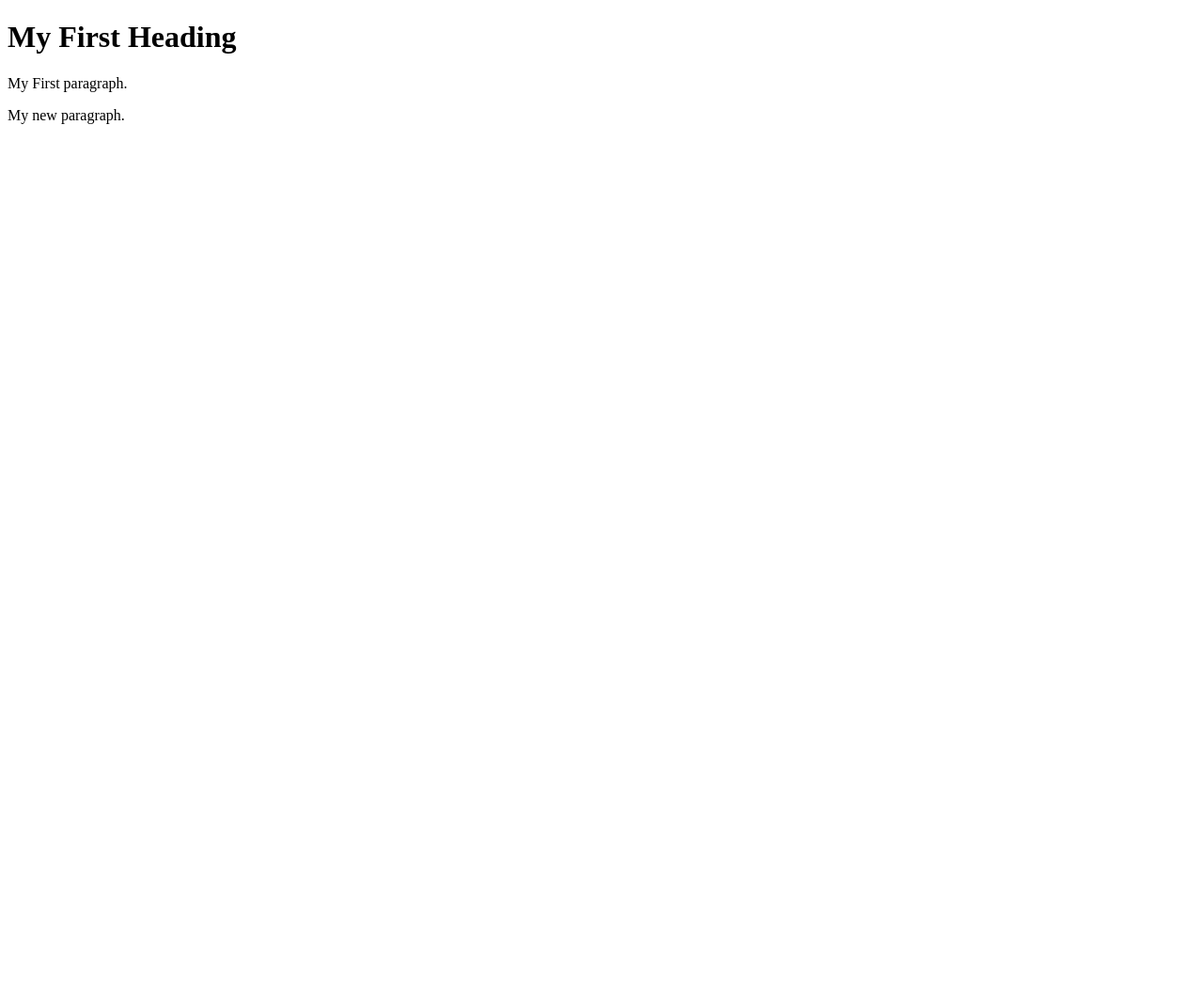
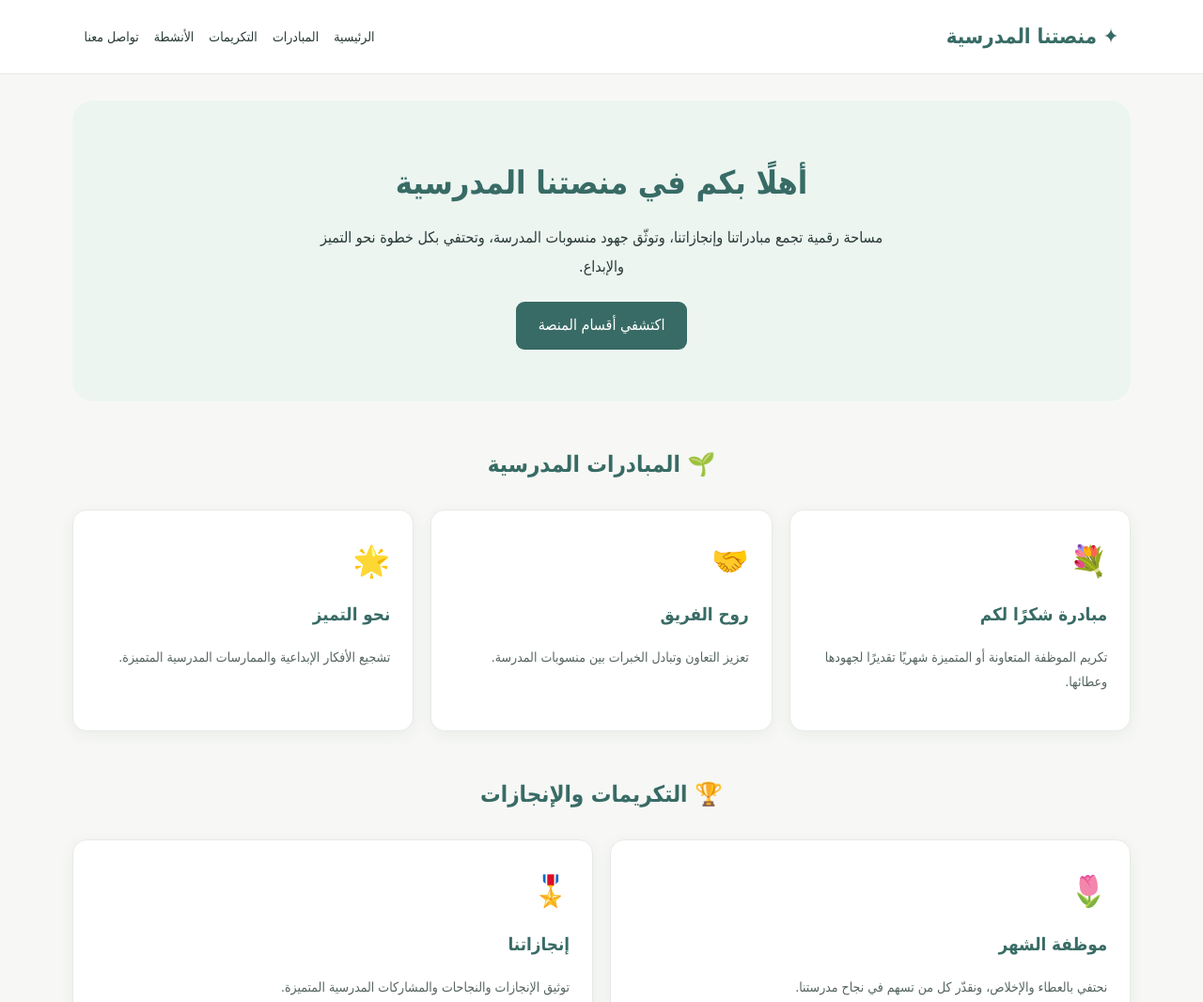
Before and after one commit to larishy1-sketch/Jabra-Arishi077, a plain HTML site: page index.html in a window 1280 px wide. Shown: the top 1066 px of the page at 94% size. Before the commit the page ends 800 px from the top, so only its background shows below. Drawn offline with Linux system fonts and the light colour scheme.

Commit message:
Update index.html

```diff
--- a/index.html
+++ b/index.html
@@ -1,14 +1,277 @@
 <!DOCTYPE html>
-<html>
+<html lang="ar" dir="rtl">
+<head>
+<meta charset="UTF-8">
+<meta name="viewport" content="width=device-width, initial-scale=1.0">
+<title>منصتنا المدرسية</title>
+
+<style>
+:root {
+  --main: #386b65;
+  --light: #edf5f1;
+  --accent: #d9b982;
+  --text: #283a37;
+  --white: #ffffff;
+}
+
+* {
+  box-sizing: border-box;
+}
+
+body {
+  margin: 0;
+  font-family: Tahoma, Arial, sans-serif;
+  background: #f7f8f5;
+  color: var(--text);
+  line-height: 1.9;
+}
+
+header {
+  background: var(--white);
+  padding: 18px 7%;
+  display: flex;
+  align-items: center;
+  justify-content: space-between;
+  flex-wrap: wrap;
+  gap: 12px;
+  border-bottom: 1px solid #e5eae6;
+}
+
+.logo {
+  color: var(--main);
+  font-size: 22px;
+  font-weight: bold;
+}
+
+nav {
+  display: flex;
+  flex-wrap: wrap;
+  gap: 16px;
+}
+
+nav a {
+  color: var(--text);
+  text-decoration: none;
+  font-size: 14px;
+}
+
+nav a:hover {
+  color: var(--main);
+}
+
+.hero {
+  margin: 28px auto;
+  width: 88%;
+  padding: 55px 25px;
+  border-radius: 22px;
+  text-align: center;
+  background: var(--light);
+}
+
+.hero h1 {
+  color: var(--main);
+  font-size: 34px;
+  margin: 0 0 12px;
+}
+
+.hero p {
+  max-width: 650px;
+  margin: 0 auto 22px;
+}
+
+.button {
+  display: inline-block;
+  background: var(--main);
+  color: white;
+  text-decoration: none;
+  padding: 10px 24px;
+  border-radius: 9px;
+}
+
+section {
+  width: 88%;
+  margin: 45px auto;
+  scroll-margin-top: 20px;
+}
+
+.section-title {
+  text-align: center;
+  color: var(--main);
+  margin-bottom: 25px;
+}
+
+.cards {
+  display: grid;
+  grid-template-columns: repeat(auto-fit, minmax(220px, 1fr));
+  gap: 18px;
+}
+
+.card {
+  background: var(--white);
+  padding: 24px;
+  border-radius: 15px;
+  border: 1px solid #e6ebe7;
+  box-shadow: 0 4px 15px #243c3010;
+}
+
+.card .icon {
+  font-size: 32px;
+}
+
+.card h3 {
+  color: var(--main);
+  margin: 8px 0;
+}
+
+.card p {
+  font-size: 14px;
+  color: #566560;
+}
+
+footer {
+  background: var(--main);
+  color: white;
+  text-align: center;
+  padding: 25px 15px;
+  margin-top: 55px;
+  font-size: 14px;
+}
+
+@media (max-width: 600px) {
+  header {
+    justify-content: center;
+    text-align: center;
+  }
+
+  nav {
+    justify-content: center;
+  }
+
+  .hero h1 {
+    font-size: 27px;
+  }
+}
+</style>
+</head>
 
 <body>
 
-<h1>My First Heading</h1>
+<header>
+  <div class="logo">✦ منصتنا المدرسية</div>
+  <nav>
+    <a href="#home">الرئيسية</a>
+    <a href="#initiatives">المبادرات</a>
+    <a href="#honors">التكريمات</a>
+    <a href="#activities">الأنشطة</a>
+    <a href="#contact">تواصل معنا</a>
+  </nav>
+</header>
 
-<p>My First paragraph.</p>
+<main>
+  <div class="hero" id="home">
+    <h1>أهلًا بكم في منصتنا المدرسية</h1>
+    <p>
+      مساحة رقمية تجمع مبادراتنا وإنجازاتنا،
+      وتوثّق جهود منسوبات المدرسة،
+      وتحتفي بكل خطوة نحو التميز والإبداع.
+    </p>
+    <a class="button" href="#initiatives">اكتشفي أقسام المنصة</a>
+  </div>
 
-<p> My new paragraph.</p>
+  <section id="initiatives">
+    <h2 class="section-title">🌱 المبادرات المدرسية</h2>
+    <div class="cards">
+      <article class="card">
+        <div class="icon">💐</div>
+        <h3>مبادرة شكرًا لكم</h3>
+        <p>
+          تكريم الموظفة المتعاونة أو المتميزة
+          شهريًا تقديرًا لجهودها وعطائها.
+        </p>
+      </article>
+
+      <article class="card">
+        <div class="icon">🤝</div>
+        <h3>روح الفريق</h3>
+        <p>
+          تعزيز التعاون وتبادل الخبرات
+          بين منسوبات المدرسة.
+        </p>
+      </article>
+
+      <article class="card">
+        <div class="icon">🌟</div>
+        <h3>نحو التميز</h3>
+        <p>
+          تشجيع الأفكار الإبداعية
+          والممارسات المدرسية المتميزة.
+        </p>
+      </article>
+    </div>
+  </section>
+
+  <section id="honors">
+    <h2 class="section-title">🏆 التكريمات والإنجازات</h2>
+    <div class="cards">
+      <article class="card">
+        <div class="icon">🌷</div>
+        <h3>موظفة الشهر</h3>
+        <p>
+          نحتفي بالعطاء والإخلاص،
+          ونقدّر كل من تسهم في نجاح مدرستنا.
+        </p>
+      </article>
+
+      <article class="card">
+        <div class="icon">🎖️</div>
+        <h3>إنجازاتنا</h3>
+        <p>
+          توثيق الإنجازات والنجاحات
+          والمشاركات المدرسية المتميزة.
+        </p>
+      </article>
+    </div>
+  </section>
+
+  <section id="activities">
+    <h2 class="section-title">🎨 الأنشطة والفعاليات</h2>
+    <div class="cards">
+      <article class="card">
+        <div class="icon">📸</div>
+        <h3>فعاليات المدرسة</h3>
+        <p>
+          مساحة لعرض الفعاليات والمناسبات
+          والتجارب التعليمية المميزة.
+        </p>
+      </article>
+
+      <article class="card">
+        <div class="icon">📚</div>
+        <h3>المشاركات التعليمية</h3>
+        <p>
+          استعراض المبادرات التعليمية
+          والأنشطة الهادفة والإبداعية.
+        </p>
+      </article>
+    </div>
+  </section>
+
+  <section id="contact">
+    <h2 class="section-title">📩 تواصل معنا</h2>
+    <div class="card" style="text-align:center">
+      <p>
+        نسعد بمشاركاتكم وأفكاركم
+        التي تسهم في تطوير بيئتنا المدرسية.
+      </p>
+      <p>اسم المدرسة: اكتبي اسم المدرسة هنا</p>
+    </div>
+  </section>
+</main>
+
+<footer>
+  <p>منصتنا المدرسية | عطاءٌ يتجدد وإنجازٌ نفخر به</p>
+  <p>جميع الحقوق محفوظة للمدرسة © 2026</p>
+</footer>
 
 </body>
-
 </html>
```
